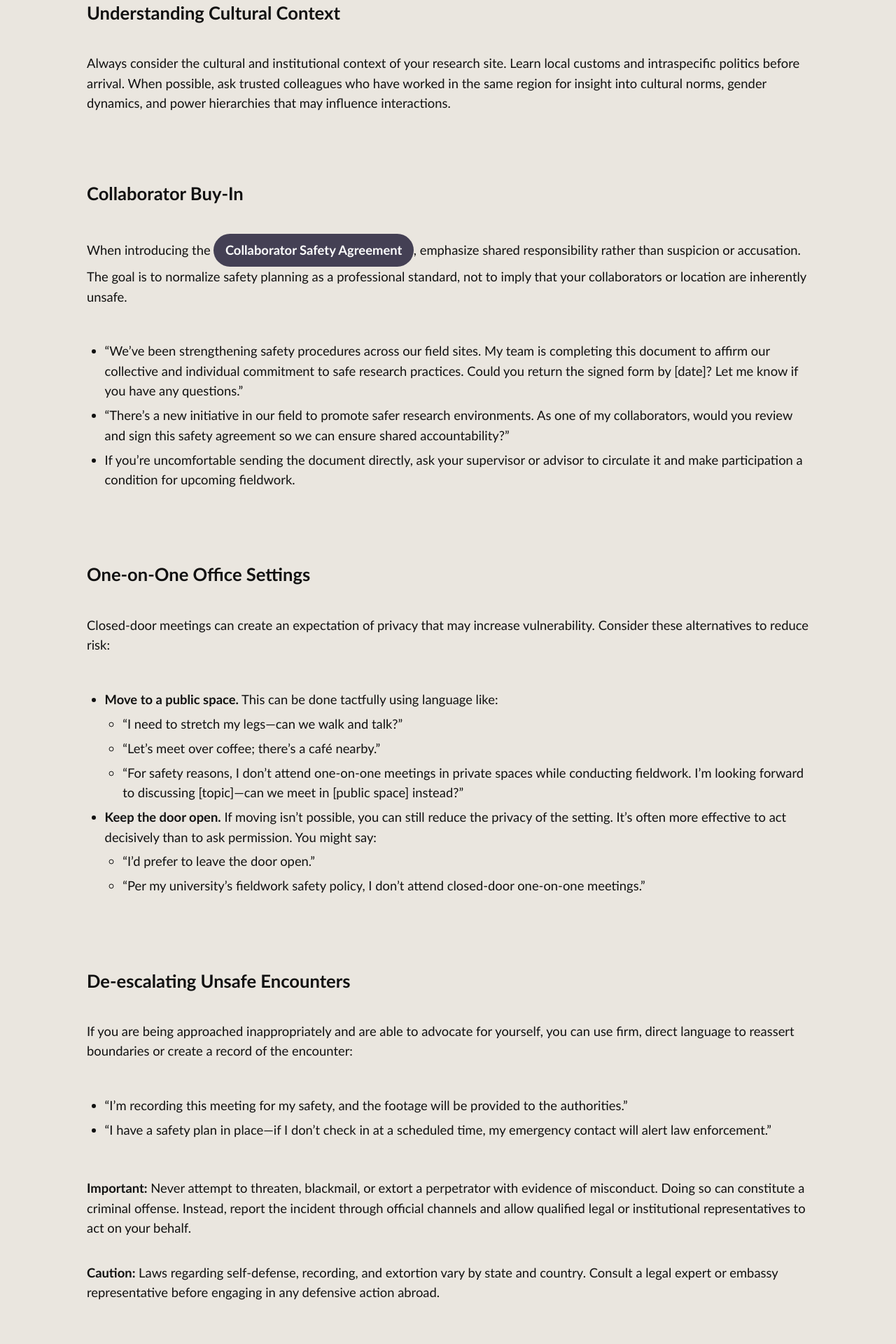
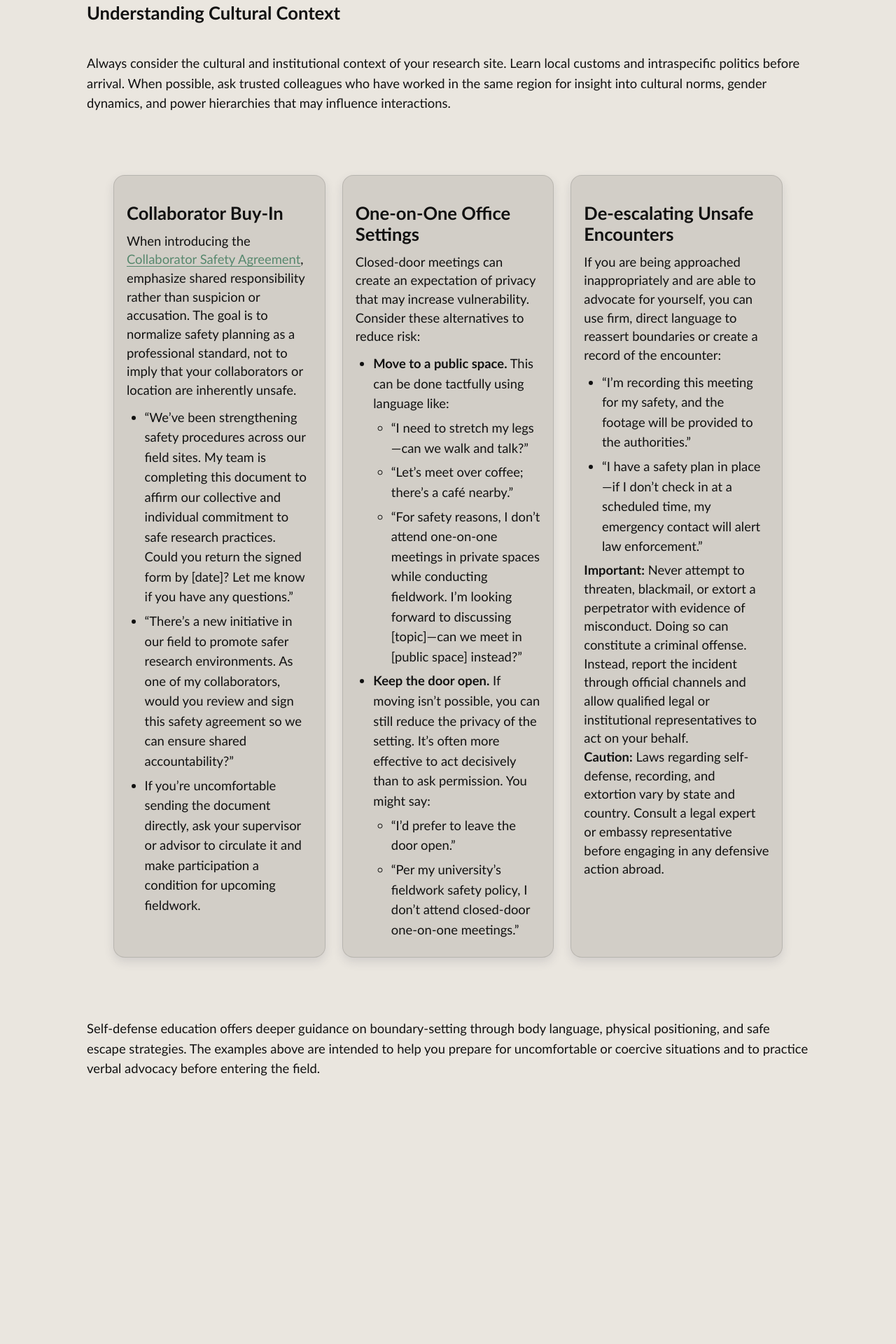
Before and after one commit to AnthroSafetyWarrior/GoldenTrowelProject, a Jekyll site: the page built from _pages/selfdefense.html, in a window 1280 px wide. Shown: the part 3400-5320 px from the top of the page at 70% size. Built offline with Jekyll 4.4.1, drawn with Linux system fonts in a browser that asks for light colours; after the commit the page ends 5084 px from its top, so only the background shows below that.

Commit message:
updating name

```diff
--- a/_pages/selfdefense.html
+++ b/_pages/selfdefense.html
@@ -124,10 +124,12 @@ These skills are especially powerful for those who identify with the <em>flight
     <h3>Understanding Cultural Context</h3>
     <p>Always consider the cultural and institutional context of your research site. Learn local customs and intraspecific politics before arrival. When possible, ask trusted colleagues who have worked in the same region for insight into cultural norms, gender dynamics, and power hierarchies that may influence interactions.</p>
 
-    <br>
 
+<section class="section section--prep">
+  <div class="pill-grid">
+<article class="card card--glass">
     <h3>Collaborator Buy-In</h3>
-    <p>When introducing the <a class="btn-doc"
+    <p>When introducing the <a
       href="https://docs.google.com/document/d/18SmymYAFKUz_drbDhcsx8NWaiNG6-SQflWPj0OaZ76c/edit?usp=sharing"
       target="_blank" rel="noopener noreferrer">Collaborator Safety Agreement</a>, emphasize shared responsibility rather than suspicion or accusation. The goal is to normalize safety planning as a professional standard, not to imply that your collaborators or location are inherently unsafe.</p>
 
@@ -136,9 +138,9 @@ These skills are especially powerful for those who identify with the <em>flight
       <li>“There’s a new initiative in our field to promote safer research environments. As one of my collaborators, would you review and sign this safety agreement so we can ensure shared accountability?”</li>
       <li>If you’re uncomfortable sending the document directly, ask your supervisor or advisor to circulate it and make participation a condition for upcoming fieldwork.</li>
     </ul>
+</article>
 
-    <br>
-
+<article class="card card--glass">
     <h3>One-on-One Office Settings</h3>
     <p>Closed-door meetings can create an expectation of privacy that may increase vulnerability. Consider these alternatives to reduce risk:</p>
     <ul>
@@ -157,9 +159,9 @@ These skills are especially powerful for those who identify with the <em>flight
         </ul>
       </li>
     </ul>
+</article>
 
-    <br>
-
+<article class="card card--glass">
     <h3>De-escalating Unsafe Encounters</h3>
     <p>If you are being approached inappropriately and are able to advocate for yourself, you can use firm, direct language to reassert boundaries or create a record of the encounter:</p>
     <ul>
@@ -170,8 +172,10 @@ These skills are especially powerful for those who identify with the <em>flight
     <p><strong>Important:</strong> Never attempt to threaten, blackmail, or extort a perpetrator with evidence of misconduct. Doing so can constitute a criminal offense. Instead, report the incident through official channels and allow qualified legal or institutional representatives to act on your behalf.</p>
 
     <p class="lede"><strong>Caution:</strong> Laws regarding self-defense, recording, and extortion vary by state and country. Consult a legal expert or embassy representative before engaging in any defensive action abroad.</p>
+<article>
+</div>
+</section>
 
-    <br>
 
     <p>Self-defense education offers deeper guidance on boundary-setting through body language, physical positioning, and safe escape strategies. The examples above are intended to help you prepare for uncomfortable or coercive situations and to practice verbal advocacy before entering the field.</p>
 
--- a/_pages/support.html
+++ b/_pages/support.html
@@ -7,6 +7,7 @@ hero_pos: "center 40%"                # optional
 hero_opacity: .45                     # optional (0–1: lower = darker tint / more visible photo)
 hero_tint: .40                        # optional (0–1: higher = more maroon overlay)
 ---
+
 
 <!-- 1) Intro – plain background -->
 <section class="section intro" aria-labelledby="support-title">
```
Also changed, not shown: _pages/reporting.html (+15 -15 lines).
